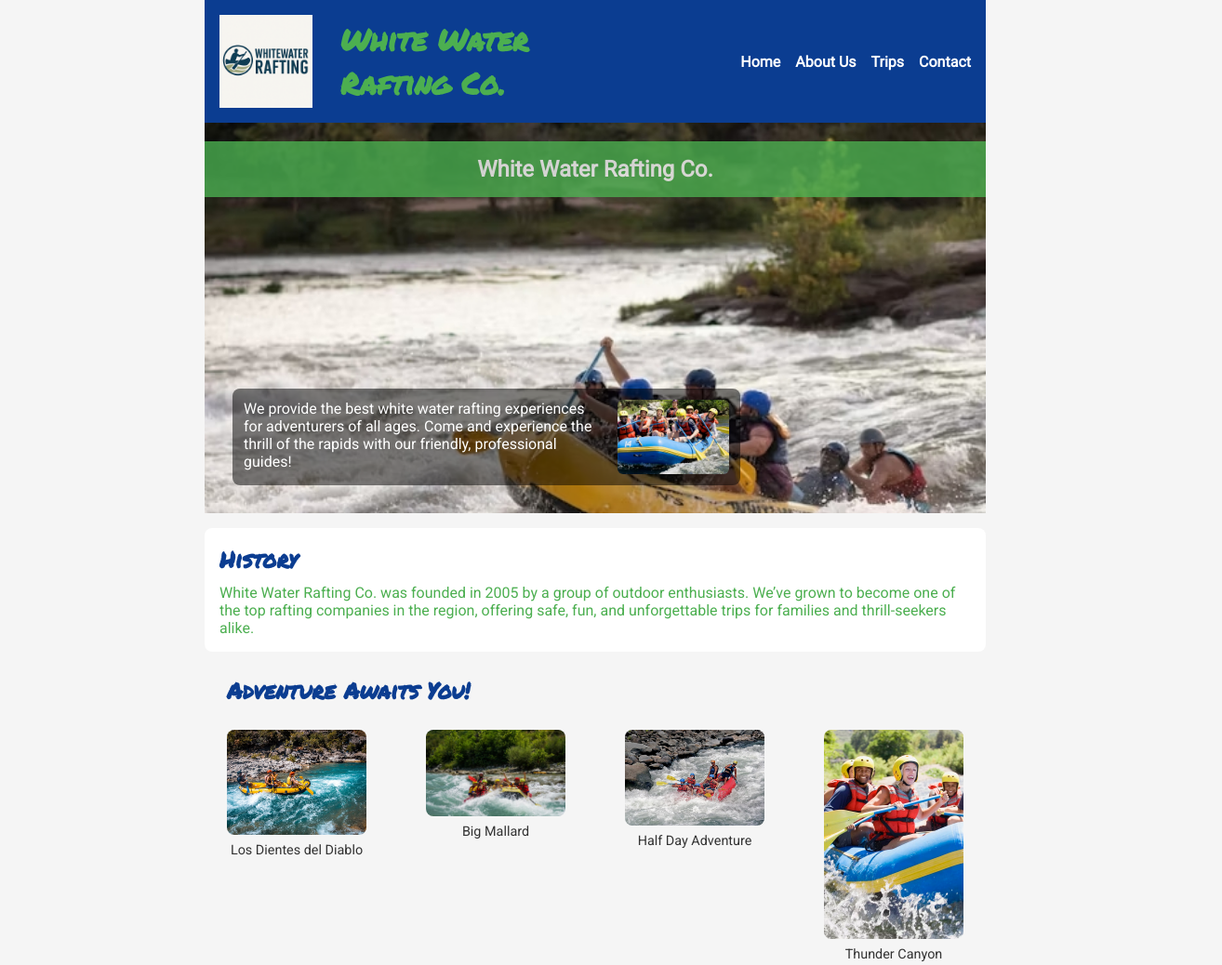
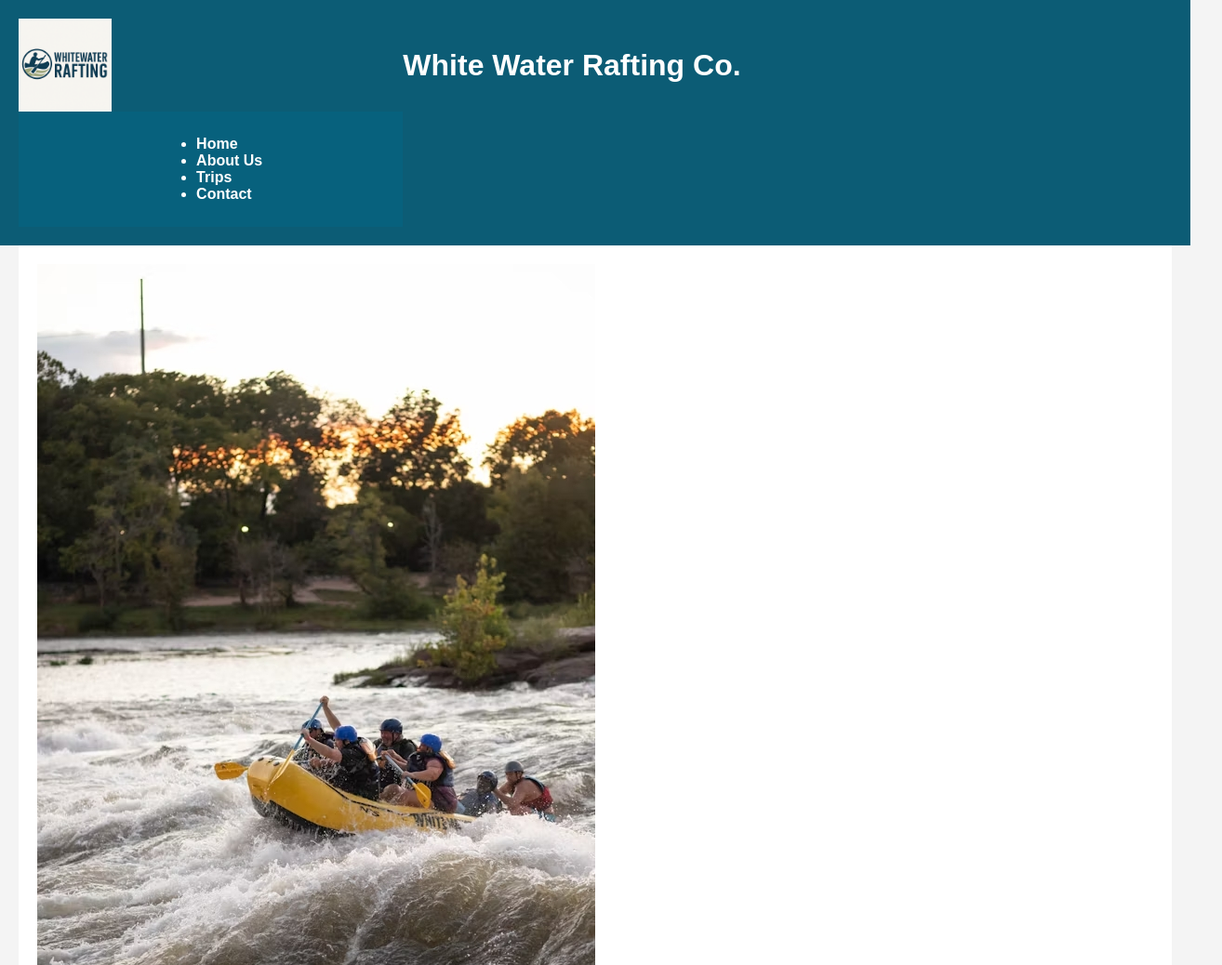
Before and after one commit to zbruce13/wdd130, a plain HTML site: page wwr/about.html in a window 1280 px wide. Shown: the top 1038 px of the page at 93% size, 1314 px wide, since content can reach past the window. Drawn offline with Linux system fonts and the light colour scheme.

Commit message:
Update rafting.css

```diff
--- a/wwr/styles/rafting.css
+++ b/wwr/styles/rafting.css
@@ -1,178 +1,143 @@
-:root {
-  --primary-color: #0b3d91;
-  --accent1-color: #4caf50;
-  --accent2-color: #ffffff;
-  --heading-font: 'Permanent Marker', cursive;
-  --body-font: 'Roboto', sans-serif;
+/* General Body and Layout */
+body {
+  font-family: Arial, sans-serif;
+  margin: 0;
+  padding: 0;
+  background-color: #f4f4f4;
+  color: #333;
 }
 
-* {
-  margin: 0;
-  padding: 0;
-  box-sizing: border-box;
-}
-
-body {
-  font-family: var(--body-font);
-  color: var(--accent1-color);
-  background-color: #f5f5f5;
-}
-
-header, main, footer {
-  width: 840px;
-  margin: 0 auto;
-}
-
-/* Header Grid + Nav Flex */
+/* Header */
 header {
+  background-color: #0c5c75;
+  color: white;
+  padding: 20px;
   display: grid;
-  grid-template-columns: 120px 1fr 2fr;
+  grid-template-columns: 1fr 2fr;
   align-items: center;
-  gap: 10px;
-  padding: 16px;
-  background-color: var(--primary-color);
 }
 
 header img {
-  width: 100px;
+  max-width: 100px;
 }
 
-header h1 {
-  font-family: var(--heading-font);
-  margin: 0;
+nav {
+  display: flex;
+  justify-content: space-around;
+  background-color: #07617d;
+  padding: 10px 0;
 }
 
-header nav ul {
-  display: flex;
-  justify-content: flex-end;
-  list-style: none;
-  gap: 16px;
-}
-
-header nav a {
-  color: var(--accent2-color);
+nav a {
+  color: white;
   text-decoration: none;
   font-weight: bold;
 }
 
-/* Hero */
-.hero {
-  position: relative;
+nav a:hover {
+  text-decoration: underline;
 }
 
-.hero img {
-  display: block;
-  width: 100%;
-  height: auto;
-  max-height: 420px;
-  object-fit: cover;
+/* Main Content */
+main {
+  padding: 20px;
+  max-width: 1200px;
+  margin: 0 auto;
+  background-color: white;
 }
 
-.hero h1 {
-  position: absolute;
-  top: 20px;
-  width: 100%;
-  padding: 16px;
-  text-align: center;
-  opacity: 0.8;
-  background-color: var(--accent1-color);
-  color: #fff;
-  font-size: 1.5rem;
+/* Employee Section */
+.employee-section {
+  display: flex;
+  justify-content: space-around;
+  margin-bottom: 40px;
+  flex-wrap: wrap;
 }
 
-.hero article {
-  position: absolute;
-  bottom: 30px;
-  left: 30px;
-  background-color: rgba(0, 0, 0, 0.5);
-  color: white;
-  padding: 12px;
-  border-radius: 8px;
-  max-width: 65%;
+.employee-section figure {
+  text-align: center;
+  margin: 10px;
 }
 
-.hero article img {
-  float: right;
-  width: 120px;
-  margin-left: 12px;
-  border-radius: 6px;
-}
-
-/* History Section */
-section.history {
-  background-color: #ffffff;
-  margin: 16px 0;
-  padding: 16px;
-  border-radius: 8px;
-}
-
-section.history h2 {
-  font-family: var(--heading-font);
-  color: var(--primary-color);
-  margin-bottom: 8px;
-}
-
-/* Adventures Section */
-section.adventures {
-  display: flex;
-  justify-content: space-between;
-  flex-wrap: wrap;
-  gap: 12px;
-  margin: 16px;
-  padding: 8px;
-}
-
-section.adventures h2 {
-  width: 100%;
-  font-family: var(--heading-font);
-  color: var(--primary-color);
-  margin-bottom: 12px;
-}
-
-.adventures figure {
-  width: 150px;
-  text-align: center;
-}
-
-.adventures img {
-  width: 100%;
+.employee-section img {
+  width: 200px;
   height: auto;
   border-radius: 8px;
 }
 
-.adventures figcaption {
-  margin-top: 4px;
-  font-size: 0.9rem;
-  color: #333;
+.employee-section figcaption {
+  margin-top: 8px;
+  font-style: italic;
+}
+
+/* Contact Info */
+.contact-info {
+  margin-bottom: 30px;
+  line-height: 1.6;
+}
+
+/* Google Map */
+.map {
+  width: 100%;
+  height: 300px;
+  margin-bottom: 30px;
+}
+
+.map iframe {
+  width: 100%;
+  height: 100%;
+  border: none;
+}
+
+/* Contact Form */
+form {
+  display: flex;
+  flex-direction: column;
+  gap: 15px;
+}
+
+form label {
+  font-weight: bold;
+}
+
+form input[type="text"],
+form input[type="email"],
+form textarea {
+  padding: 10px;
+  border: 1px solid #ccc;
+  border-radius: 5px;
+}
+
+form textarea {
+  resize: vertical;
+  min-height: 100px;
+}
+
+form .radio-group,
+form .checkbox-group {
+  display: flex;
+  flex-direction: column;
+}
+
+form button {
+  background-color: #0c5c75;
+  color: white;
+  padding: 12px;
+  border: none;
+  border-radius: 5px;
+  font-size: 16px;
+  cursor: pointer;
+}
+
+form button:hover {
+  background-color: #09485a;
 }
 
 /* Footer */
 footer {
+  background-color: #0c5c75;
+  color: white;
+  text-align: center;
+  padding: 20px;
   margin-top: 40px;
-  padding: 16px;
-  background-color: var(--primary-color);
-  color: var(--accent2-color);
-  display: flex;
-  justify-content: space-between;
-  align-items: center;
-  flex-wrap: wrap;
 }
-
-footer p {
-  margin: 8px;
-}
-
-footer .socialmedia ul {
-  display: flex;
-  list-style: none;
-  gap: 12px;
-}
-
-footer .socialmedia a {
-  text-decoration: none;
-}
-
-footer .socialmedia img {
-  width: 32px;
-  height: auto;
-}
```
